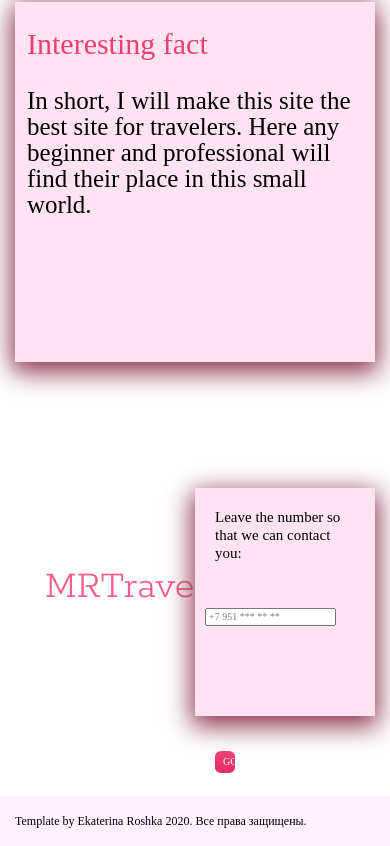
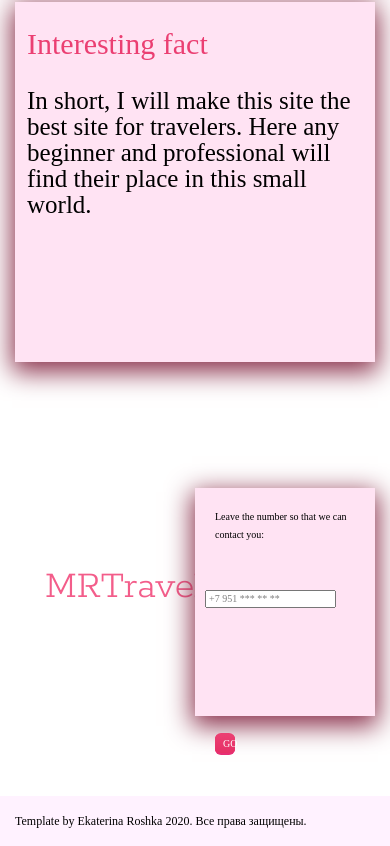
Before and after one commit to ke1802rer8/ke1802rer8.github.io, a plain HTML site: page index.html in a window 390 px wide. Shown: the part 4737-5583 px from the top of the page. Drawn offline with nearby package versions, Linux system fonts and the light colour scheme; a web font is replaced by a local one.

Commit message:
Update media.css

```diff
--- a/css/media.css
+++ b/css/media.css
@@ -151,7 +151,7 @@
         margin: 30px auto;
     }
     .title_number{
-        font-size: 15px;
+        font-size: 10px;
         padding: 10px 20px 30px;
     }
     a.button25 {
```
